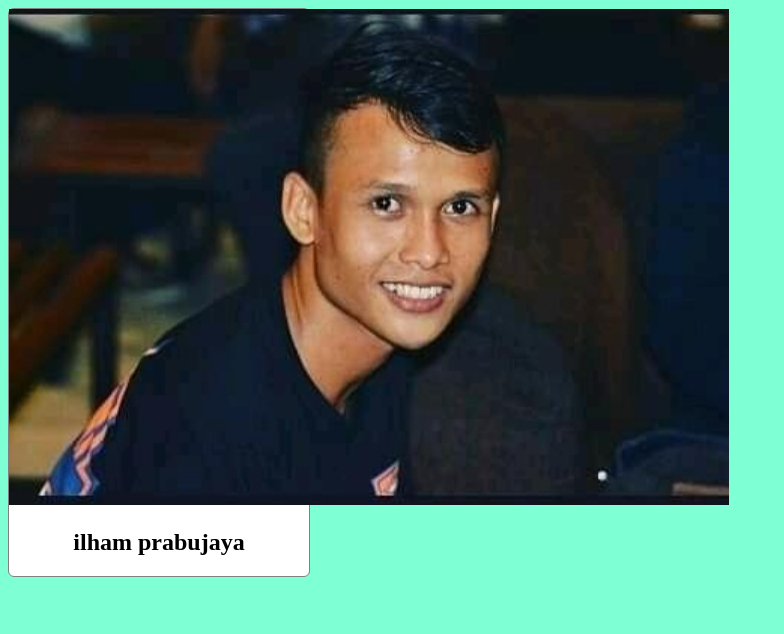
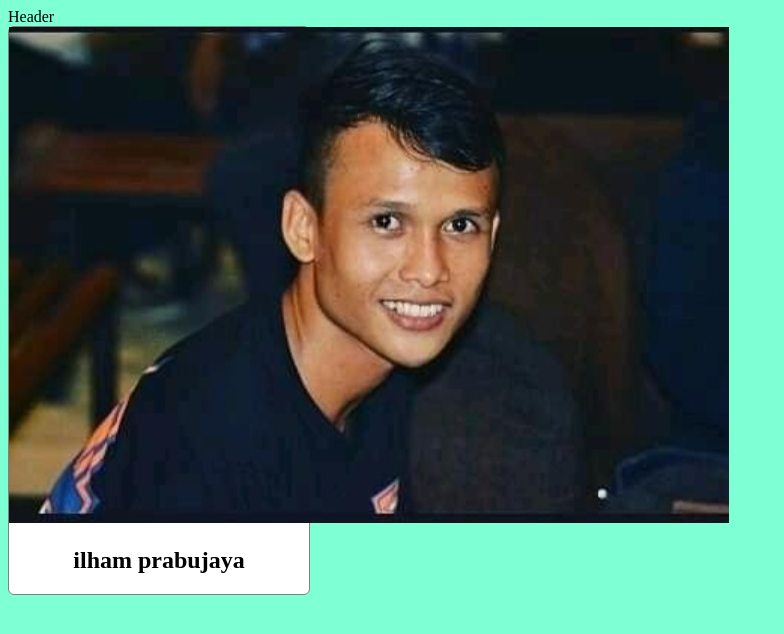
Before and after one commit to ilhamprabujaya27/ilham-prabujaya-60900118039, a plain HTML site: page index.html in a window 1280 px wide. Shown: the whole page, without its empty margins (0-784 px from the left). Drawn offline with Linux system fonts and the light colour scheme.

Commit message:
added new div as header container with id = header

```diff
--- a/index.html
+++ b/index.html
@@ -4,6 +4,7 @@
        <link rel="stylesheet" href="images/style.css">
    </head>
    <body>
+     <div id="Header"> Header </div>
      <div id="profile-container">
         <img src="images/ilham prabujaya.jpeg" all="profile image" />
        <h2 id="profile-name"> ilham prabujaya </h2>
```
Also changed, not shown: images/style.css (line endings or trailing spaces).
